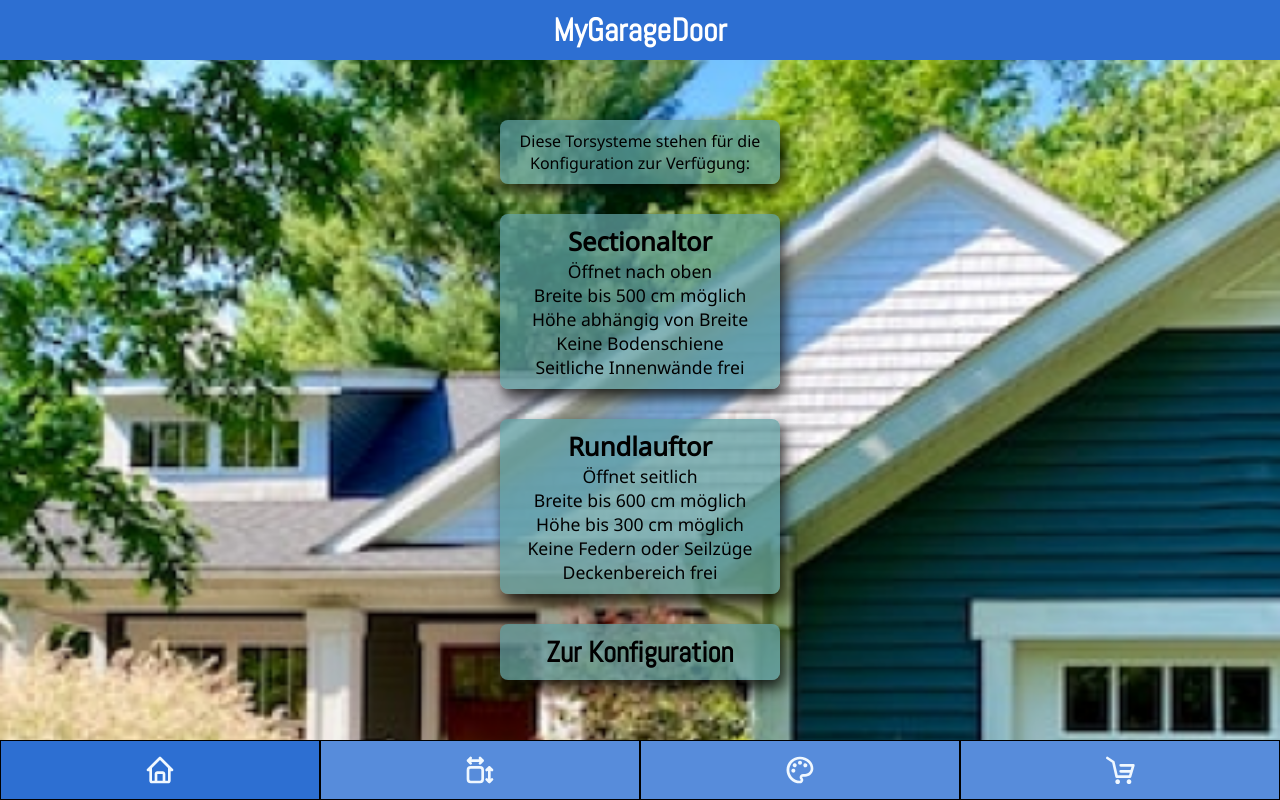
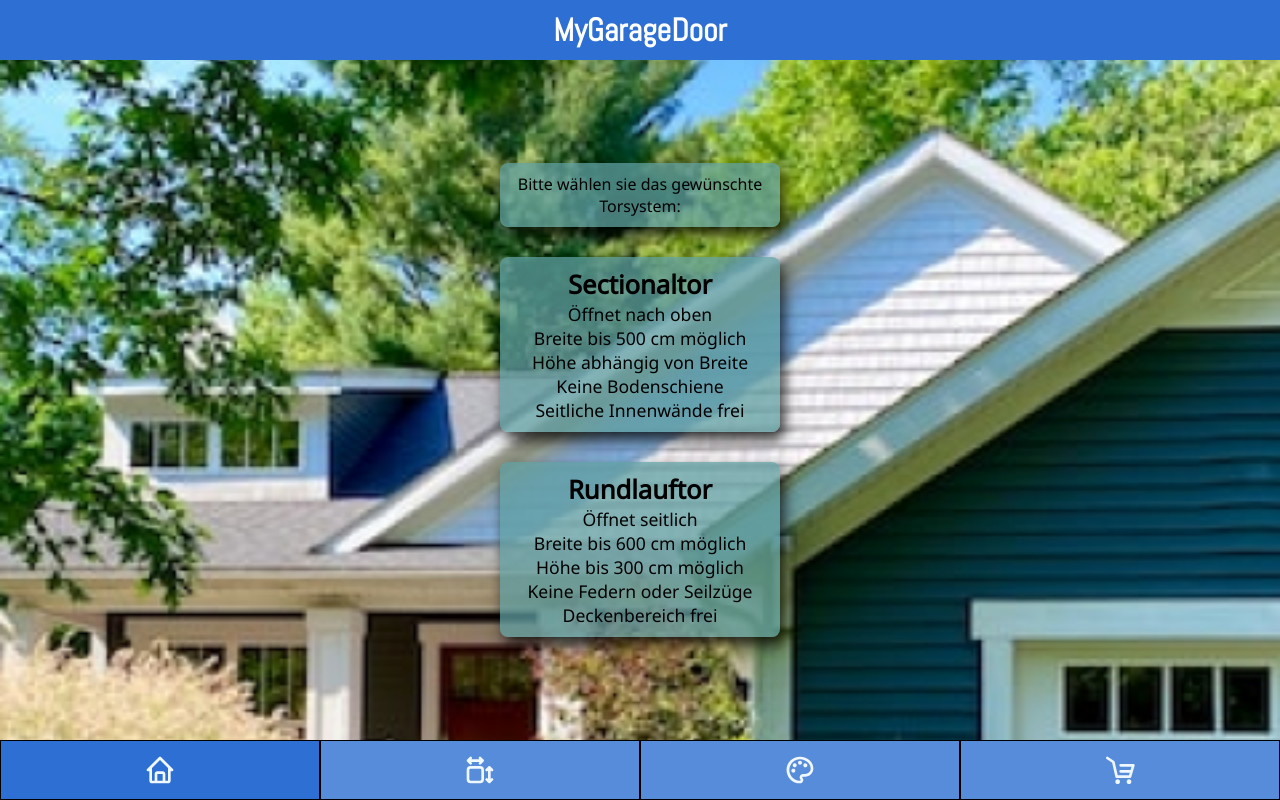
Before and after one commit to FrankOelsch/capstone-project, a React (Create React App) app: page / in a window 1280 px wide. Built offline with nearby package versions, Linux system fonts and the light colour scheme.

Commit message:
restructure pages and states

```diff
--- a/src/App.js
+++ b/src/App.js
@@ -1,18 +1,76 @@
+import { useState } from "react";
 import { Routes, Route } from "react-router-dom";
 import Cart from "./pages/Cart";
 import Config from "./pages/Config";
 import Config2 from "./pages/Config2";
 import Home from "./pages/Home";
+import { useLocalStorage } from "./useLocalStorage";
+
+const DoorConfig = {
+  system: "Sectionaltor",
+  width: "250",
+  height: "200",
+  radius: "30",
+};
 
 function App() {
+  const [configForSave, setConfigForSave] = useLocalStorage(
+    "DoorConfig",
+    DoorConfig
+  );
+
+  const [config, setConfig] = useState(configForSave || DoorConfig);
+
   return (
-    <Routes>
-      <Route path="/" element={<Home />} />
-      <Route path="/config" element={<Config />} />
-      <Route path="/config2" element={<Config2 />} />
-      <Route path="/cart" element={<Cart />} />
-      <Route path="*" element={<h1>Diese Seite existiert nicht</h1>} />
-    </Routes>
+    <>
+      <Routes>
+        <Route
+          path="/"
+          element={
+            <Home
+              config={config}
+              setConfig={setConfig}
+              configForSave={configForSave}
+              setConfigForSave={setConfigForSave}
+            />
+          }
+        />
+        <Route
+          path="/config"
+          element={
+            <Config
+              config={config}
+              setConfig={setConfig}
+              configForSave={configForSave}
+              setConfigForSave={setConfigForSave}
+            />
+          }
+        />
+        <Route
+          path="/config2"
+          element={
+            <Config2
+              config={config}
+              setConfig={setConfig}
+              configForSave={configForSave}
+              setConfigForSave={setConfigForSave}
+            />
+          }
+        />
+        <Route
+          path="/cart"
+          element={
+            <Cart
+              config={config}
+              setConfig={setConfig}
+              configForSave={configForSave}
+              setConfigForSave={setConfigForSave}
+            />
+          }
+        />
+        <Route path="*" element={<h1>Diese Seite existiert nicht</h1>} />
+      </Routes>
+    </>
   );
 }
 
--- a/src/pages/Config.js
+++ b/src/pages/Config.js
@@ -3,44 +3,14 @@ import styled from "styled-components";
 import Footer from "../components/Footer";
 import Header from "../components/Header";
 import TextInput from "../components/input/TextInput";
-import Select from "../components/select/Select";
-import { useLocalStorage } from "../useLocalStorage";
 
-const DoorConfig = {
-  system: "Sectionaltor",
-  width: "250",
-  height: "200",
-  radius: "30",
-};
-
-function setToLocalStorage(key, value) {
-  localStorage.setItem(key, JSON.stringify(value));
-}
-
-function getFromLocalStorage(key) {
-  try {
-    return JSON.parse(localStorage.getItem(key));
-  } catch (error) {
-    console.error(error.message);
-  }
-}
-
-export default function Config() {
+export default function Config({
+  config,
+  setConfig,
+  configForSave,
+  setConfigForSave,
+}) {
   const canvasRef = useRef(null);
-
-  const [configForSave, setConfigForSave] = useLocalStorage(
-    "DoorConfig",
-    DoorConfig
-  );
-  // const [configForSave, setConfigForSave] = useState(DoorConfig);
-  // useEffect(() => {
-  //   const result = getFromLocalStorage("DoorConfig");
-  //   console.log("result: " + result);
-  //   setConfigForSave(result);
-  // }, []);
-
-  const [config, setConfig] = useState(configForSave || DoorConfig);
-  // const [config, setConfig] = useState(configForSave || DoorConfig);
 
   const [messageW, setMessageW] = useState("");
   const [messageH, setMessageH] = useState("");
@@ -112,7 +82,6 @@ export default function Config() {
         );
 
         setConfigForSave(config);
-        // setToLocalStorage("DoorConfig", config);
 
         drawIt();
       }
--- a/src/pages/Home.js
+++ b/src/pages/Home.js
@@ -3,15 +3,28 @@ import { Link } from "react-router-dom";
 import Header from "../components/Header";
 import Footer from "../components/Footer";
 
-export default function Home() {
+export default function Home({
+  config,
+  setConfig,
+  configForSave,
+  setConfigForSave,
+}) {
+  function handleClickSectional() {
+    setConfig({ ...config, system: "Sectionaltor" });
+    setConfigForSave({ ...configForSave, system: "Sectionaltor" });
+  }
+
+  function handleClickRundlauf() {
+    setConfig({ ...config, system: "Rundlauftor" });
+    setConfigForSave({ ...configForSave, system: "Rundlauftor" });
+  }
+
   return (
     <>
       <Header />
       <Container>
-        <section>
-          Diese Torsysteme stehen für die Konfiguration zur Verfügung:
-        </section>
-        <section>
+        <section>Bitte wählen sie das gewünschte Torsystem:</section>
+        <StyledLink to="/config" onClick={handleClickSectional}>
           <h2>Sectionaltor</h2>
           <p>
             Öffnet nach oben
@@ -24,8 +37,8 @@ export default function Home() {
             <br />
             Seitliche Innenwände frei
           </p>
-        </section>
-        <section>
+        </StyledLink>
+        <StyledLink to="/config" onClick={handleClickRundlauf}>
           <h2>Rundlauftor</h2>
           <p>
             Öffnet seitlich
@@ -38,8 +51,7 @@ export default function Home() {
             <br />
             Deckenbereich frei
           </p>
-        </section>
-        <StyledLink to="/config">Zur Konfiguration</StyledLink>
+        </StyledLink>
       </Container>
       <Footer />
     </>
@@ -72,6 +84,17 @@ const Container = styled.div`
     padding: 10px;
     color: hsl(216, 65%, 0%);
   }
+`;
+
+const StyledLink = styled(Link)`
+  color: hsl(216, 65%, 0%);
+  background-color: rgba(95, 158, 160, 0.75);
+  box-shadow: 4px 8px 15px rgba(0, 0, 0, 0.8);
+  border-radius: 8px;
+  width: 280px;
+  padding: 10px;
+  text-decoration: none;
+  cursor: pointer;
 
   p {
     font-family: "Noto Sans", Arial, Helvetica, sans-serif;
@@ -85,17 +108,3 @@ const Container = styled.div`
     color: hsl(216, 65%, 0%);
   }
 `;
-
-const StyledLink = styled(Link)`
-  font-family: "Abel", Arial, Helvetica, sans-serif;
-  font-size: 1.8em;
-  font-weight: bold;
-  color: hsl(216, 65%, 0%);
-  background-color: rgba(95, 158, 160, 0.75);
-  box-shadow: 4px 8px 15px rgba(0, 0, 0, 0.8);
-  border-radius: 8px;
-  width: 280px;
-  padding: 10px;
-  text-decoration: none;
-  cursor: pointer;
-`;
```
